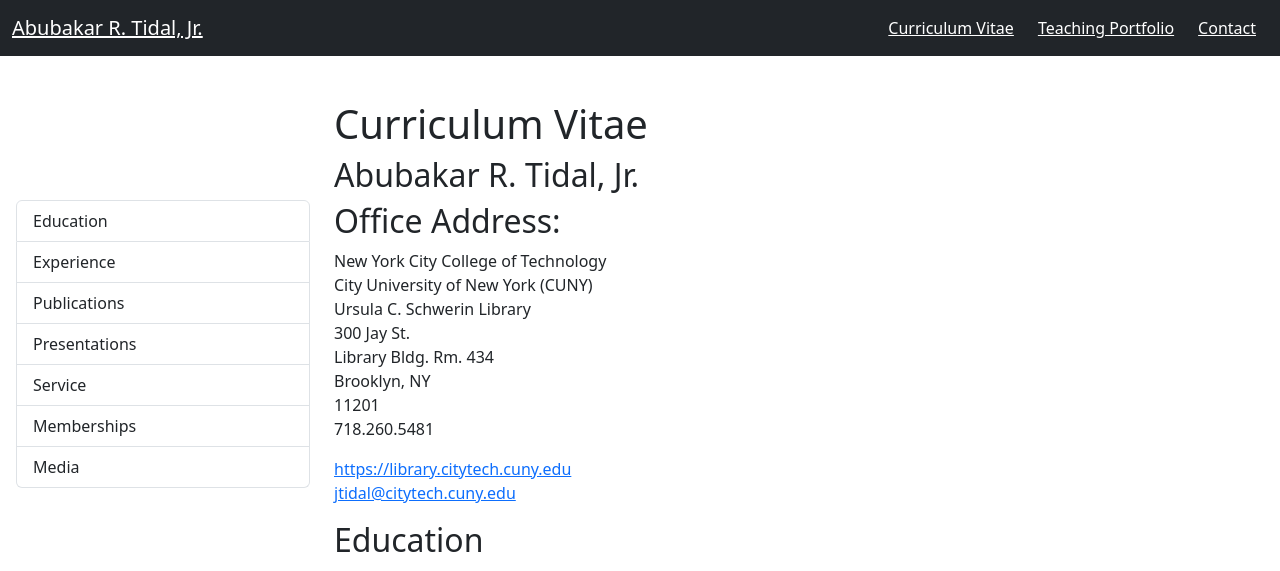
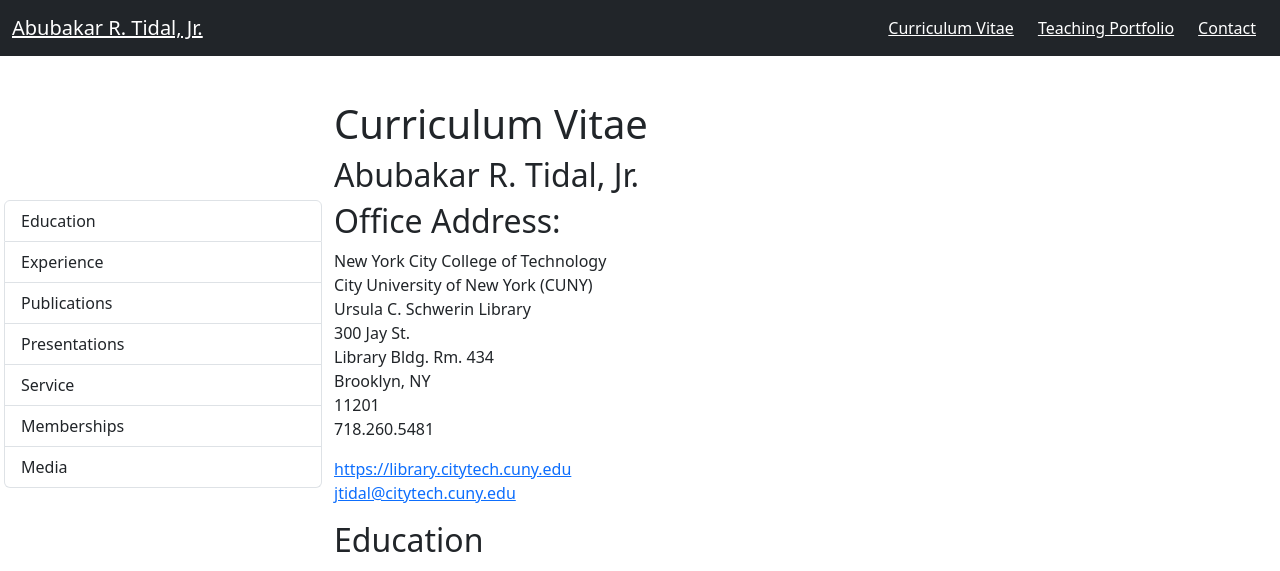
Before and after one commit to KentuckyFriedTofu/KentuckyFriedTofu.github.io, a Jekyll site: the page built from cv.html, in a window 1280 px wide. Shown: the top 571 px of the page. Built offline with Jekyll 4.4.1, drawn with Linux system fonts in a browser that asks for light colours.

Commit message:
Update cv.html

```diff
--- a/cv.html
+++ b/cv.html
@@ -3,7 +3,7 @@ layout: page
 title: Abubakar R. Tidal, Jr. - Curriculum Vitae
 ---
 <div class="row">
-  <div class="col-sm-12 col-md-3 col-lg-3" style="padding-top:100px;">
+  <div class="col-sm-12 col-md-3 col-lg-3" style="padding:100px 0px 10px 0px;">
     <div id="in-pageNav" class="list-group sticky-top">
       <a class="list-group-item list-group-item-action" href="#edu">Education</a>
       <a class="list-group-item list-group-item-action" href="#xp">Experience</a>
```
